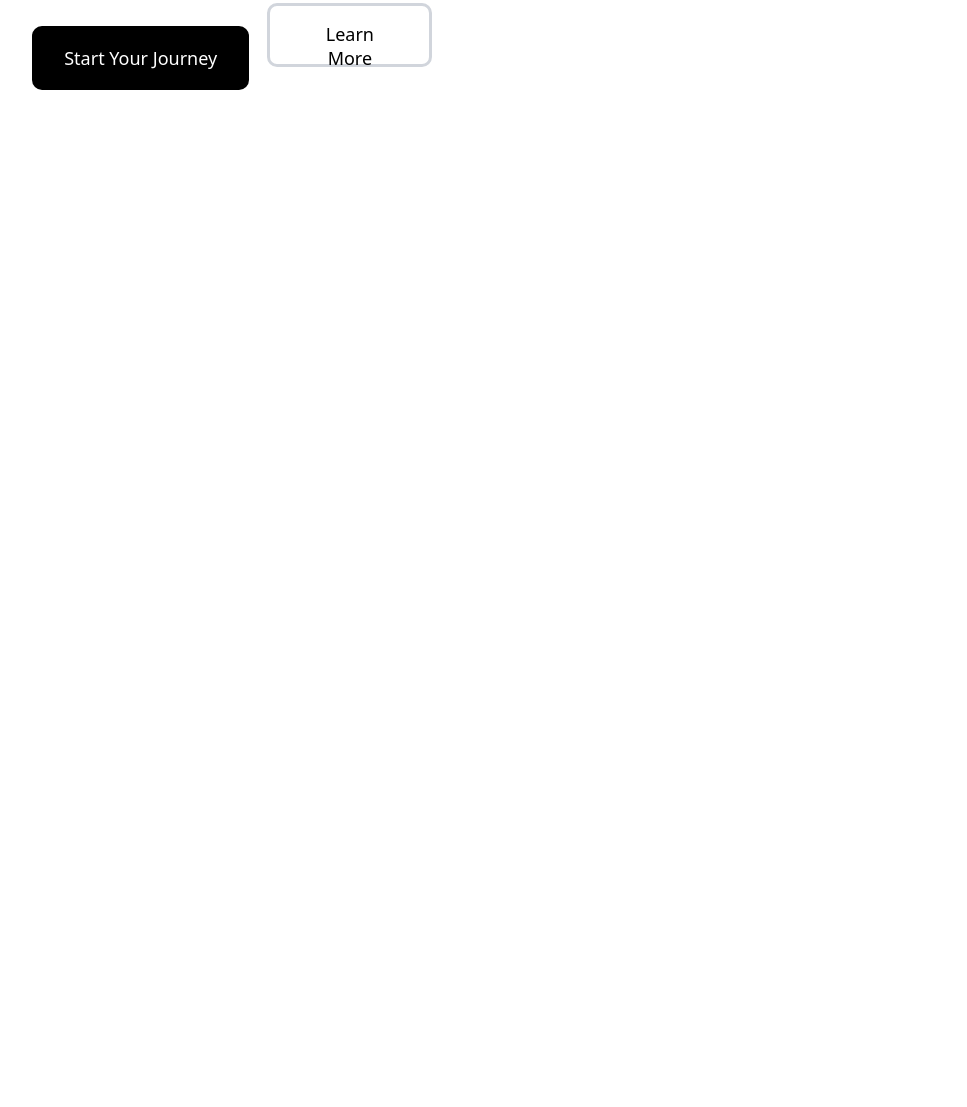
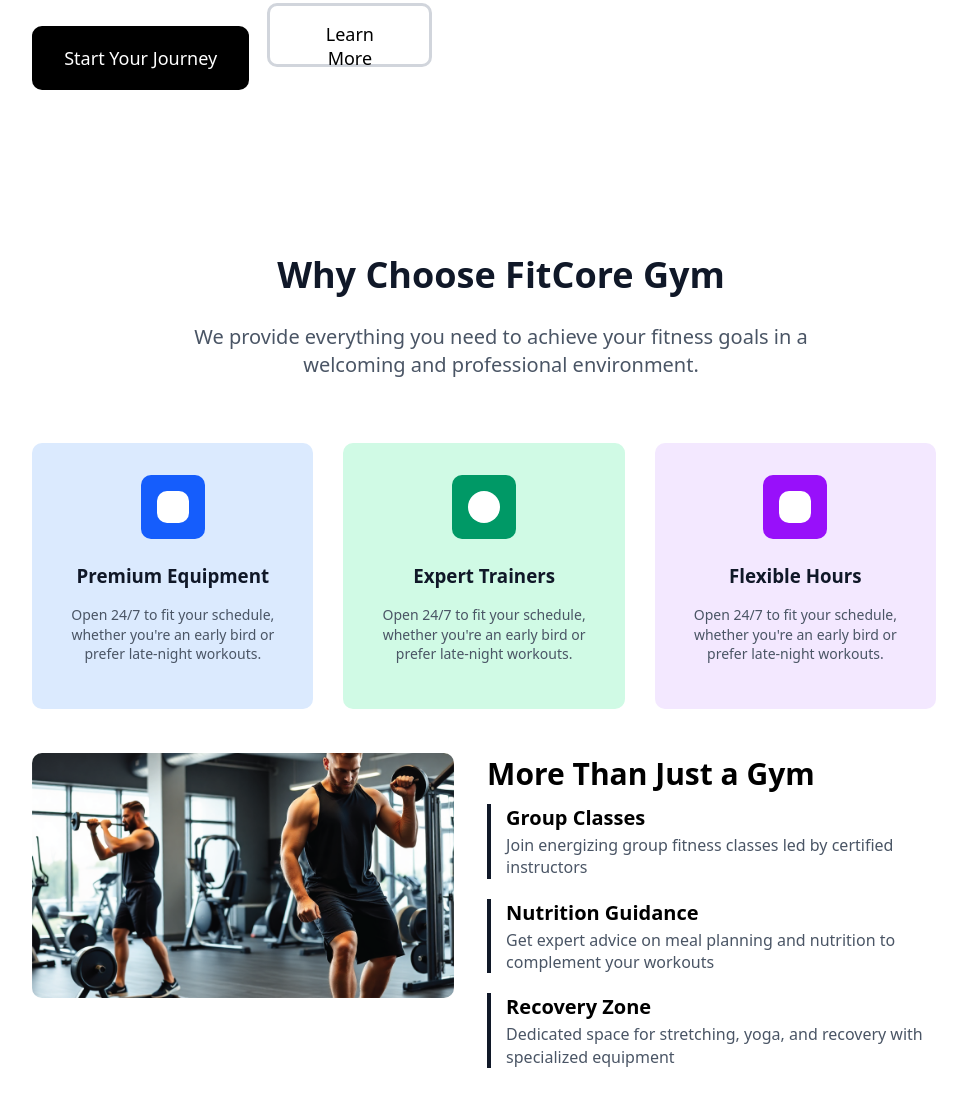
Before and after one commit to AbdooMoo/Route-2, a plain HTML site: page index.html in a window 1280 px wide. Shown: the part 475-1582 px from the top of the page, without its empty margins (139-1106 px from the left). Before the commit the page ends 800 px from the top, so only its background shows below. Drawn offline with Linux system fonts and the light colour scheme.

Commit message:
Section 2

```diff
--- a/CSS/main.css
+++ b/CSS/main.css
@@ -3,31 +3,23 @@
     padding: 0;
     box-sizing: border-box;
 }
-
 body {
     font-family: ui-sans-serif, system-ui, sans-serif, "Apple Color Emoji", "Segoe UI Emoji", "Segoe UI Symbol", "Noto Color Emoji"
 }
-
 .container {
     width: 77%;
     margin: auto;
-}
-
-.hero-section {
     padding: 80px 24px;
 }
-
 .content-1 {
     width: 51%;
     float: left;
-
     h1 {
         font-size: 60px;
         color: #101828;
         font-weight: 700;
         margin-bottom: 24px;
     }
-
     p {
         color: #4A5565;
         font-size: 20px;
@@ -36,20 +28,16 @@ body {
         margin-bottom: 32px;
     }
 }
-
 .content-2 {
     padding-top: 50px;
-
     img {
         width: 384px;
         border-radius: 15px;
     }
-
     width: 35%;
     float: right;
 
 }
-
 .black-button {
     padding: 16px 32px;
     background-color: black;
@@ -62,7 +50,6 @@ body {
     border: black;
     font-weight: 500;
 }
-
 .white-button {
     padding: 16px 32px;
     margin-left: 14px;
@@ -76,3 +63,148 @@ body {
     border: #D1D5DC solid;
     font-weight: 500;
 }
+.clear {
+    clear: both;
+}
+.section-2 {
+    .text {
+        text-align: center;
+        margin-bottom: 16px;
+        color: #101828;
+        line-height: 1.4;
+    }
+    .text2 {
+        text-align: center;
+        font-size: 14px;
+        width: 100%;
+        color: #4A5565;
+        line-height: 1.4;
+    }
+    h2 {
+        text-align: center;
+        font-size: 36px;
+        margin-bottom: 24px;
+        color: #101828;
+    }
+    .pp {
+        text-align: center;
+        color: #4A5565;
+        line-height: 1.4;
+        font-size: 20px;
+        width: 70%;
+        margin: auto;
+        margin-bottom: 64px;
+    }
+    .Premium {
+        width: 30%;
+        height: 265.85px;
+        background-color: #DBEAFE;
+        border-radius: 10px;
+        float: left;
+        margin-right: 30px;
+        padding: 32px;
+        .blue {
+            width: 64px;
+            height: 64px;
+            margin: auto;
+            border-radius: 10px;
+            background-color: #155DFC;
+            padding-top: 16px;
+            padding-left: 16px;
+            margin-bottom: 24px;
+
+            .white {
+                width: 32px;
+                height: 32px;
+                border-radius: 10px;
+                background-color: #ffffff;
+            }
+        }
+    }
+    .Expert {
+        width: 30%;
+        height: 265.85px;
+        background-color: #D0FAE5;
+        border-radius: 10px;
+        float: left;
+        margin-right: 30px;
+        padding: 32px;
+        .Green {
+            width: 64px;
+            height: 64px;
+            margin: auto;
+            border-radius: 10px;
+            background-color: #009966;
+            padding-top: 16px;
+            padding-left: 16px;
+            margin-bottom: 24px;
+            .white {
+                width: 32px;
+                height: 32px;
+                border-radius: 30px;
+                background-color: #ffffff;
+            }
+        }
+    }
+    .Flexible {
+        width: 30%;
+        height: 265.85px;
+        background-color: #F3E8FF;
+        border-radius: 10px;
+        float: left;
+        padding: 32px;
+        margin-bottom: 24px;
+        .Purple {
+            width: 64px;
+            height: 64px;
+            margin: auto;
+            border-radius: 10px;
+            background-color: #9810FA;
+            padding-top: 16px;
+            padding-left: 16px;
+            margin-bottom: 24px;
+            .white {
+                width: 32px;
+                height: 32px;
+                border-radius: 10px;
+                background-color: #ffffff;
+            }
+        }
+    }
+
+    .sub-div {
+        .bord {
+            border-left: #101828 solid 4px;
+            padding-left: 15px;
+        }
+        margin-top: 20px;
+        img {
+            width: 45%;
+            border-radius: 10px;
+            float: left;
+        }
+        .right {
+            h3 {
+                font-size: 30px;
+                margin-bottom: 10px;
+            }
+            h4 {
+                font-size: 20px;
+                font-weight: 600;
+                line-height: 28px;
+                margin-bottom: 2px;
+            }
+            .ppp {
+                color: #4A5565;
+                line-height: 1.4;
+                margin-bottom: 20px;
+                width: 100%;
+            }
+            height: 100%;
+            width: 50%;
+            float: left;
+            margin-left:33px;
+            margin-bottom: 10px;
+        }
+    }
+}
--- a/index.html
+++ b/index.html
@@ -9,6 +9,7 @@
 </head>
 
 <body>
+
     <div class="hero-section container">
         <div class="content-1">
             <h1>Transform Your Body at FitCore Gym</h1>
@@ -19,6 +20,64 @@
             <button class="white-button">Learn More</button>
         </div>
         <div class="content-2"><img src="images/hero-section-img.png" alt="hero-section"></div>
+        <div class="clear"></div>
+    </div>
+
+    <div class="section-2 container">
+        <h2>Why Choose FitCore Gym</h2>
+        <p class="pp">We provide everything you need to achieve your fitness goals in a welcoming and professional environment.
+        </p>
+        <div class="Premium">
+            <div class="blue">
+                <div class="white">
+                </div>
+            </div>
+            <h3 class="text">Premium Equipment</h3>
+            <p class="text2"> Open 24/7 to fit your schedule, whether you're an early bird or prefer late-night
+                workouts.
+            </p>
+        </div>
+        <div class="Expert">
+            <div class="Green">
+                <div class="white">
+                </div>
+            </div>
+            <h3 class="text">Expert Trainers
+            </h3>
+            <p class="text2"> Open 24/7 to fit your schedule, whether you're an early bird or prefer late-night
+                workouts.
+            </p>
+        </div>
+        <div class="Flexible">
+            <div class="Purple">
+                <div class="white"></div>
+            </div>
+            <h3 class="text">Flexible Hours</h3>
+            <p class="text2"> Open 24/7 to fit your schedule, whether you're an early bird or prefer late-night
+                workouts.
+            </p>
+        </div>
+        <div class="clear"></div>
+        <div class="sub-div">
+            <img src="images/why-choose-us.png" alt="why-choose-us">
+            <div class="right ">
+                <h3>More Than Just a Gym</h3>
+                <div class="group bord">
+                    <h4>Group Classes</h4>
+                    <p class="ppp">Join energizing group fitness classes led by certified instructors</p>
+                </div>
+                <div class="Nutrition bord">
+                    <h4>Nutrition Guidance</h4>
+                    <p class="ppp">Get expert advice on meal planning and nutrition to complement your workouts</p>
+                </div>
+                <div class="Recovery-Zone bord">
+                    <h4>Recovery Zone</h4>
+                    <p class="ppp">Dedicated space for stretching, yoga, and recovery with specialized equipment</p>
+                </div>
+            </div>
+
+            <div class="clear"></div>
+        </div>
     </div>
 
 </body>
```
